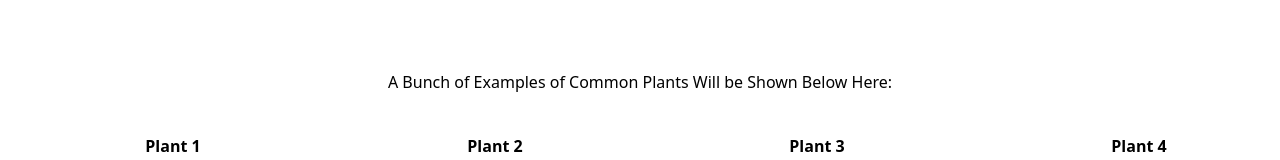
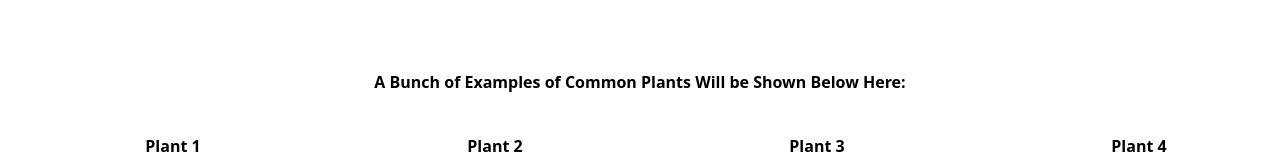
Before and after one commit to jorgoose/secoms319, a React (Vite) app in the folder midterm-project/plant_pilot/: page / in a window 1280 px wide. Shown: the part 384-544 px from the top of the page. Built offline with nearby package versions, Linux system fonts and the light colour scheme.

Commit message:
Bolded placeholder title on homepage.

```diff
--- a/midterm-project/plant_pilot/src/Home.jsx
+++ b/midterm-project/plant_pilot/src/Home.jsx
@@ -54,7 +54,7 @@ function Home() {
           <Humidity />
         </div>
         <div className="..."></div>
-        <div className="col-span-4 m-auto my-8">
+        <div className="col-span-4 m-auto my-8 font-bold">
           A Bunch of Examples of Common Plants Will be Shown Below Here:
         </div>
         <div className="m-auto ml-8 mb-8">
```
